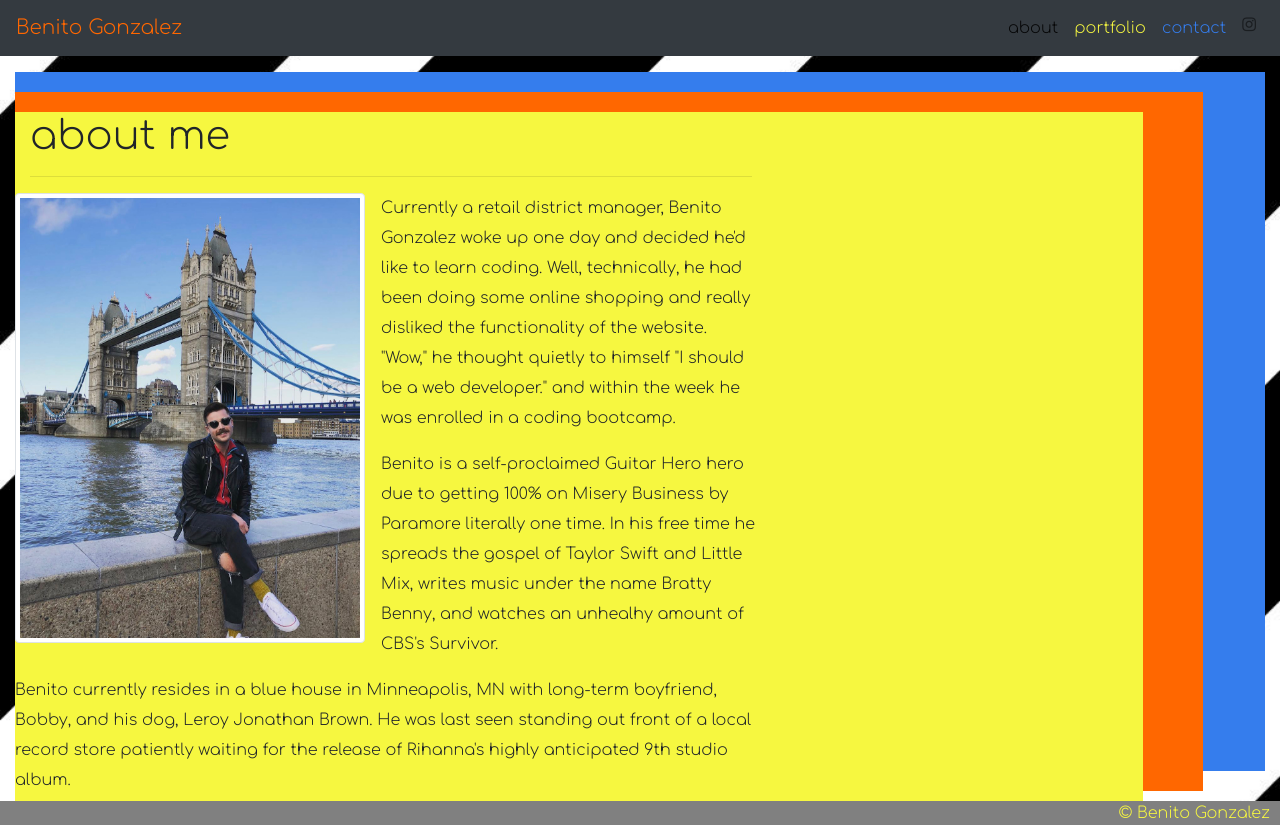
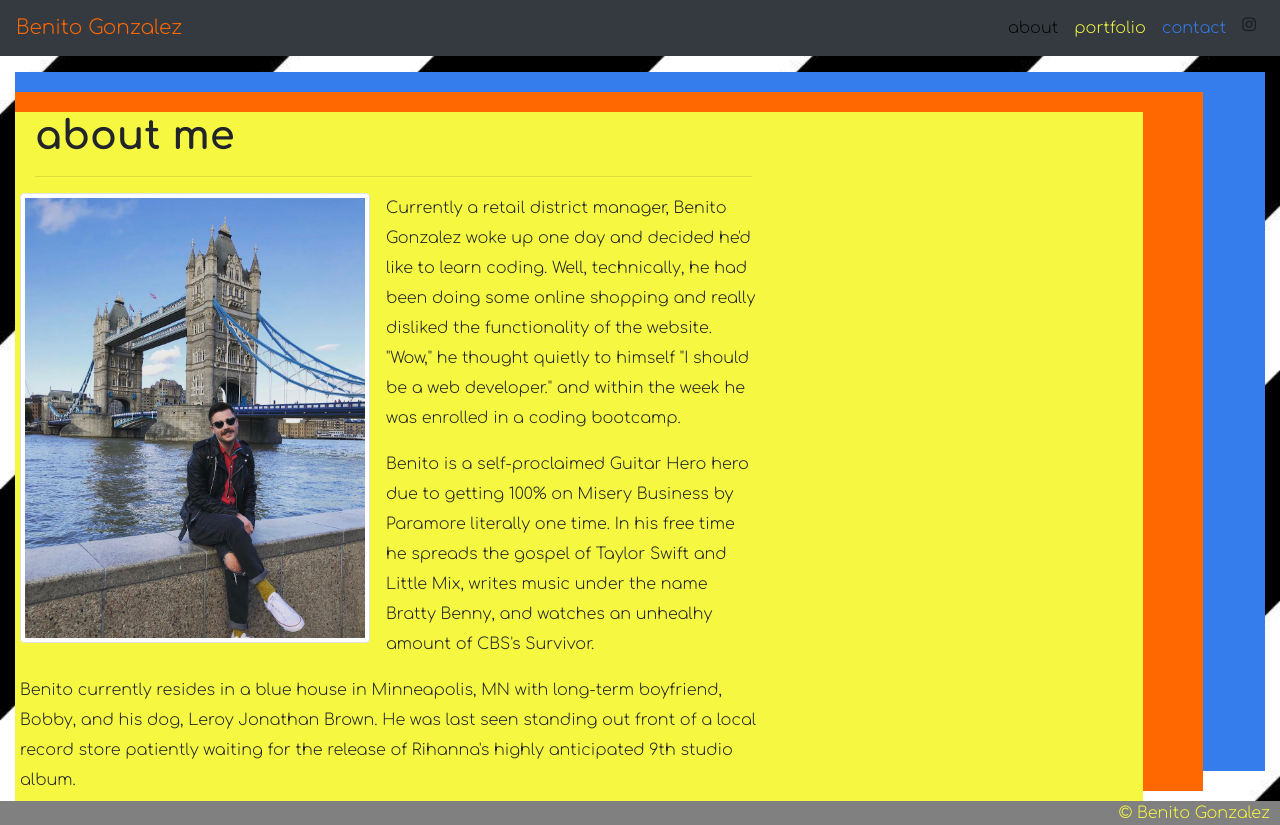
Before and after one commit to ohnobenito/portfolio, a plain HTML site: page index.html in a window 1280 px wide. Drawn offline with nearby package versions, Linux system fonts and the light colour scheme.

Commit message:
fixed for validation

```diff
--- a/assets/css/style.css
+++ b/assets/css/style.css
@@ -27,12 +27,12 @@ main {
     top: 20px;
 }
 h1 {
-    font-weight: 30px;
+    font-weight: bolder;
 }
 .col-8 {
     font-size: 16px;
     line-height: 30px;
-    padding-left: -10px;
+    padding-left: 20px;
 }
 footer {
     position: sticky;
```
